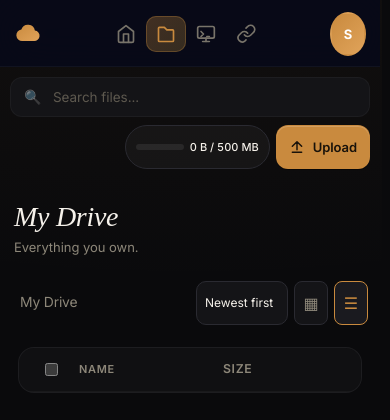
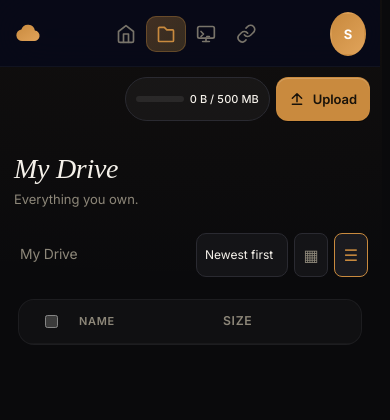
Before and after one commit to khaledq84ever/cloudvault, a Flask app: page /drive in a window 390 px wide. Shown: the top 420 px of the page. Run offline with Flask 3, Linux system fonts and the light colour scheme; the visitor is signed in with stand-in values (Sample User, id 1); data that the repository does not hold is empty; some libraries are stand-ins or nearby versions; some web fonts are replaced.

Commit message:
feat: remove search bar from /drive topbar
Search input lived only on /drive — removed the markup, the JS
oninput handler, the searchTimer/lastSearchValue state, the
.search-wrap CSS rules including the mobile-breakpoint override.
state.search and the q query string still work so a deep link
with ?q= would still filter, but there's no UI to drive it now.
SW bumped to cv-sw-v12 so cached HTML doesn't show the stale bar.

```diff
--- a/static/css/app.css
+++ b/static/css/app.css
@@ -435,18 +435,6 @@ code, pre, .mono { font-family: 'JetBrains Mono', monospace; }
 @media (max-width: 820px) {
   .topbar { margin: -14px -14px 0; padding-left: 14px; padding-right: 14px; }
 }
-.search-wrap { flex: 1; position: relative; max-width: 560px; }
-.search-wrap::before { content: "🔍"; position: absolute; left: 14px; top: 50%; transform: translateY(-50%); opacity: .5; font-size: 14px; }
-.search-wrap input {
-  width: 100%; padding: 11px 14px 11px 42px;
-  background: var(--panel);
-  border: 1px solid var(--border-soft); border-radius: 12px;
-  color: var(--text); font-size: 13.5px; font-family: inherit;
-  transition: border-color .15s var(--ease), background .15s var(--ease), box-shadow .15s var(--ease);
-  letter-spacing: -.003em;
-}
-.search-wrap input:focus { outline: none; border-color: var(--primary); background: var(--panel-2); box-shadow: 0 0 0 3px rgba(201,138,62,.12); }
-.search-wrap input::placeholder { color: var(--muted-2); }
 .top-actions { display: flex; gap: 10px; margin-left: auto; }
 
 .breadcrumb { display: flex; gap: 6px; align-items: center; color: var(--muted); font-size: var(--text-base); flex-wrap: wrap; }
@@ -1712,7 +1700,6 @@ body { -moz-osx-font-smoothing: grayscale; text-rendering: optimizeLegibility; }
   .card-ico { font-size: 30px; margin-bottom: 8px; }
   .card-name { font-size: 12px; }
   .topbar { gap: 8px; padding: 12px; flex-wrap: wrap; }
-  .search-wrap { flex: 1 1 100%; order: -1; }
   .top-actions { flex-wrap: wrap; gap: 6px; }
   .top-actions .btn { padding: 10px 12px; font-size: 13px; }
   [data-install-app] { display: none !important; }
--- a/static/js/drive.js
+++ b/static/js/drive.js
@@ -1300,7 +1300,7 @@ $$('.side-link, .bn-link').forEach(el => {
   el.onclick = (e) => {
     e.preventDefault();
     state.view = el.dataset.view; state.folder = null; state.tagId = null;
-    state.search = ''; $('#search').value = '';
+    state.search = '';
     $$('.side-link, .bn-link').forEach(x => x.classList.remove('active'));
     $$(`[data-view="${state.view}"]`).forEach(x => x.classList.add('active'));
     closeDetails();
@@ -1352,20 +1352,6 @@ if (_scrollTopBtn) _scrollTopBtn.onclick = () => {
   // Honour OS-level reduce-motion — instant jump for those users.
   const prefersReduce = window.matchMedia('(prefers-reduced-motion: reduce)').matches;
   window.scrollTo({ top: 0, behavior: prefersReduce ? 'auto' : 'smooth' });
-};
-
-let searchTimer = null;
-let lastSearchValue = '';
-$('#search').oninput = (e) => {
-  clearTimeout(searchTimer);
-  searchTimer = setTimeout(() => {
-    const v = e.target.value.trim();
-    // Don't refire when the user just navigated around the same query.
-    if (v === lastSearchValue) return;
-    lastSearchValue = v;
-    state.search = v;
-    loadList();
-  }, 150);
 };
 
 // ---------- Keyboard ----------
--- a/static/sw.js
+++ b/static/sw.js
@@ -1,5 +1,5 @@
 /* CloudVault service worker — app-shell cache + offline fallback + smart runtime caching */
-const VERSION = 'cv-sw-v11';
+const VERSION = 'cv-sw-v12';
 const SHELL_CACHE = `${VERSION}-shell`;
 const RUNTIME_CACHE = `${VERSION}-runtime`;
 
--- a/templates/drive.html
+++ b/templates/drive.html
@@ -79,9 +79,6 @@
 
 <main class="main">
   <header class="topbar">
-    <div class="search-wrap">
-      <input type="text" id="search" placeholder="Search files...">
-    </div>
     <div class="top-actions">
       <button class="storage-chip" id="storageChip" title="Storage used">
         <svg aria-hidden="true" width="14" height="14" viewBox="0 0 24 24" fill="none" stroke="currentColor" stroke-width="2" stroke-linecap="round" stroke-linejoin="round"><ellipse cx="12" cy="5" rx="9" ry="3"/><path d="M3 5v6c0 1.7 4 3 9 3s9-1.3 9-3V5"/><path d="M3 11v6c0 1.7 4 3 9 3s9-1.3 9-3v-6"/></svg>
```
